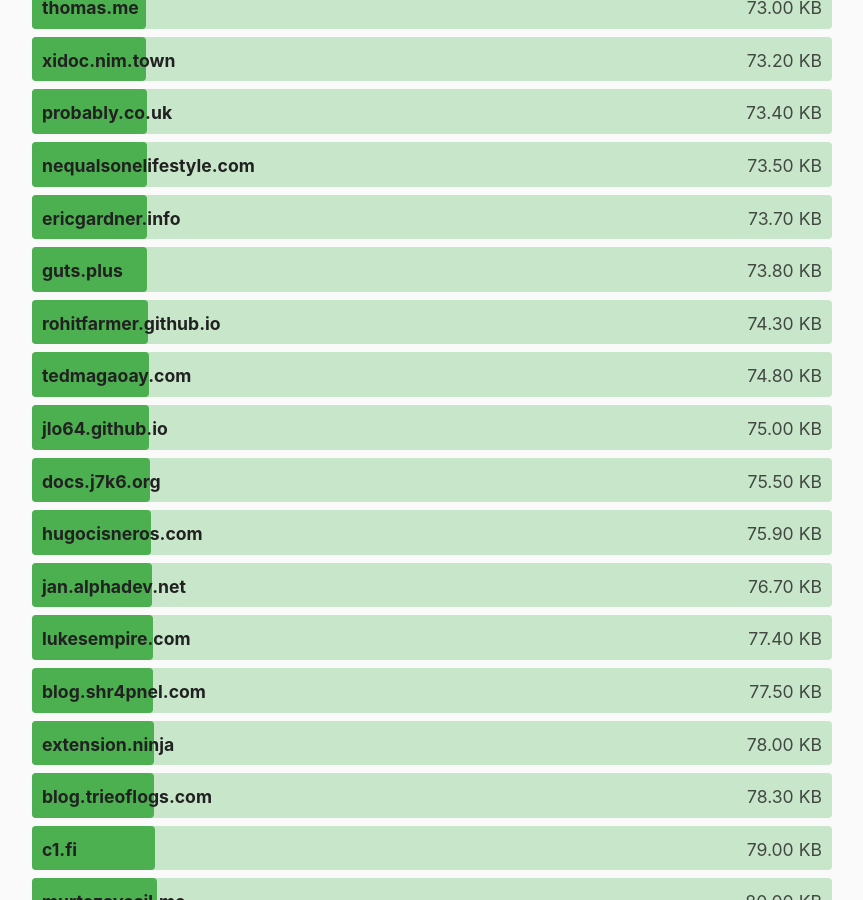
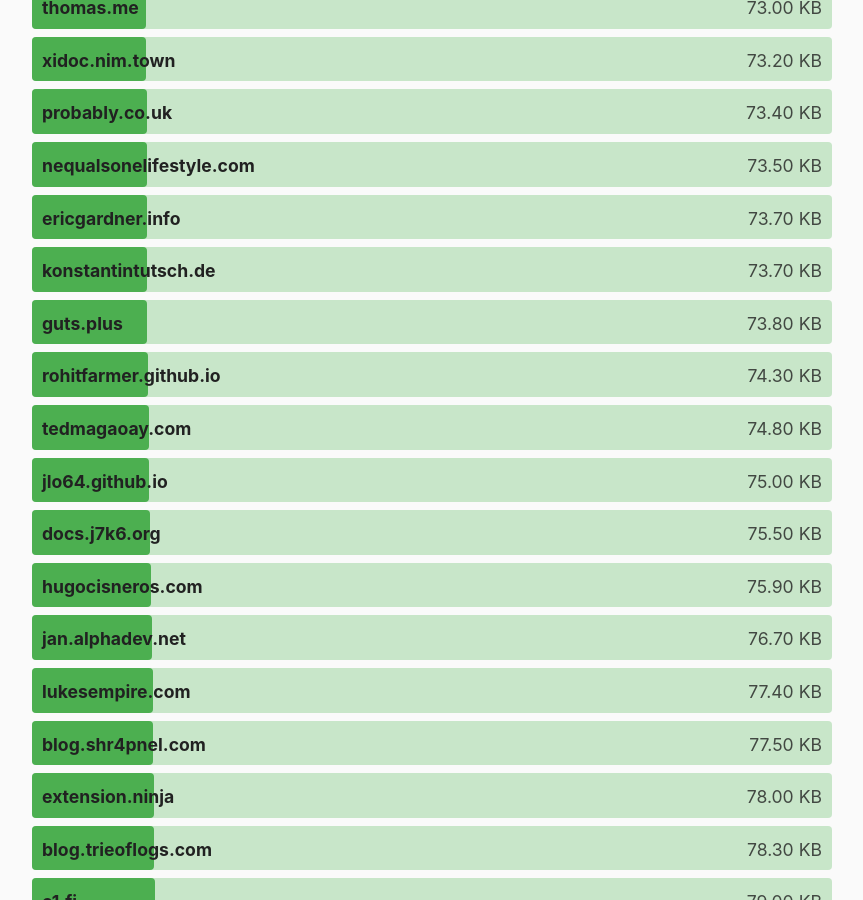
Before and after one commit to kevquirk/512kb.club, a Jekyll site: the page built from index.md, in a window 1280 px wide and 900 px high, scrolled down 17890 px. Shown: the whole window, without its empty margins (208-1071 px from the left). Built offline with Jekyll 4.4.1, drawn with Linux system fonts in a browser that asks for light colours.

Commit message:
Add site konstantintutsch.de
https://konstantintutsch.de/

```diff
--- a/_data/sites.yml
+++ b/_data/sites.yml
@@ -1667,6 +1667,11 @@
   size: 197
   last_checked: 2022-03-12
 
+- domain: konstantintutsch.de
+  url: https://konstantintutsch.de/
+  size: 73.7
+  last_checked: 2023-09-16
+
 - domain: kraktoos.com
   url: https://kraktoos.com/
   size: 23.8
```
